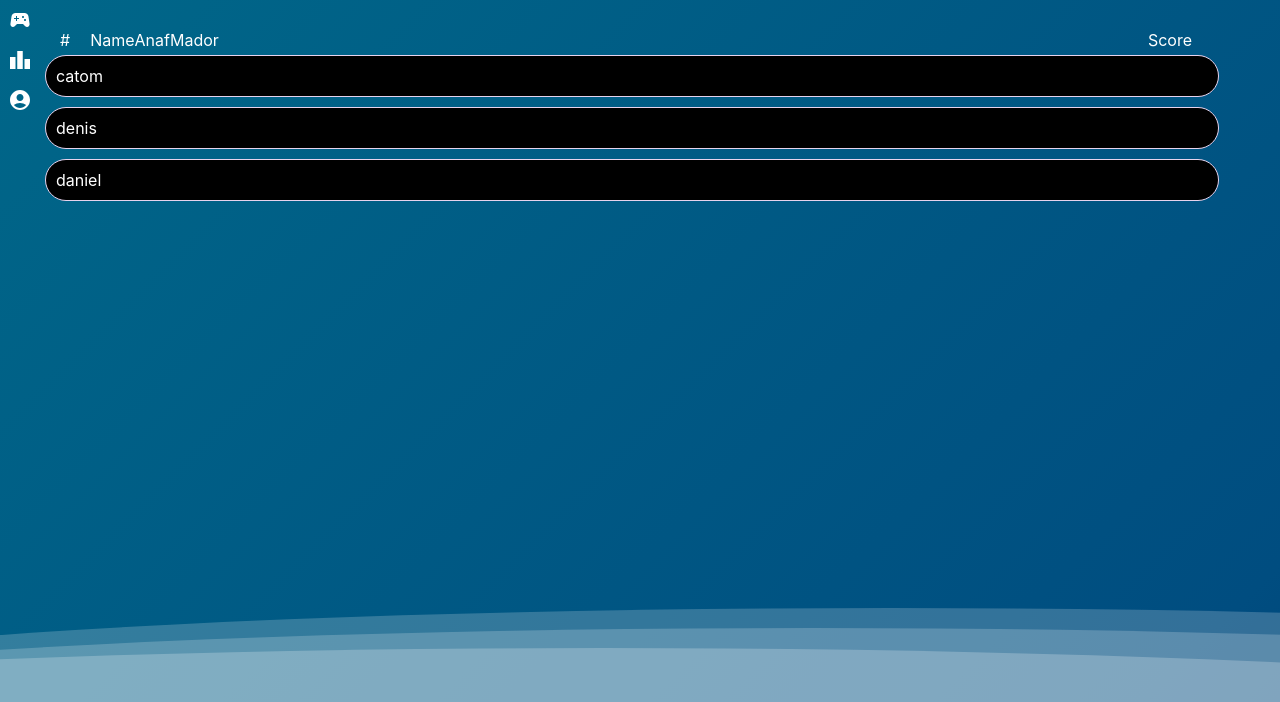
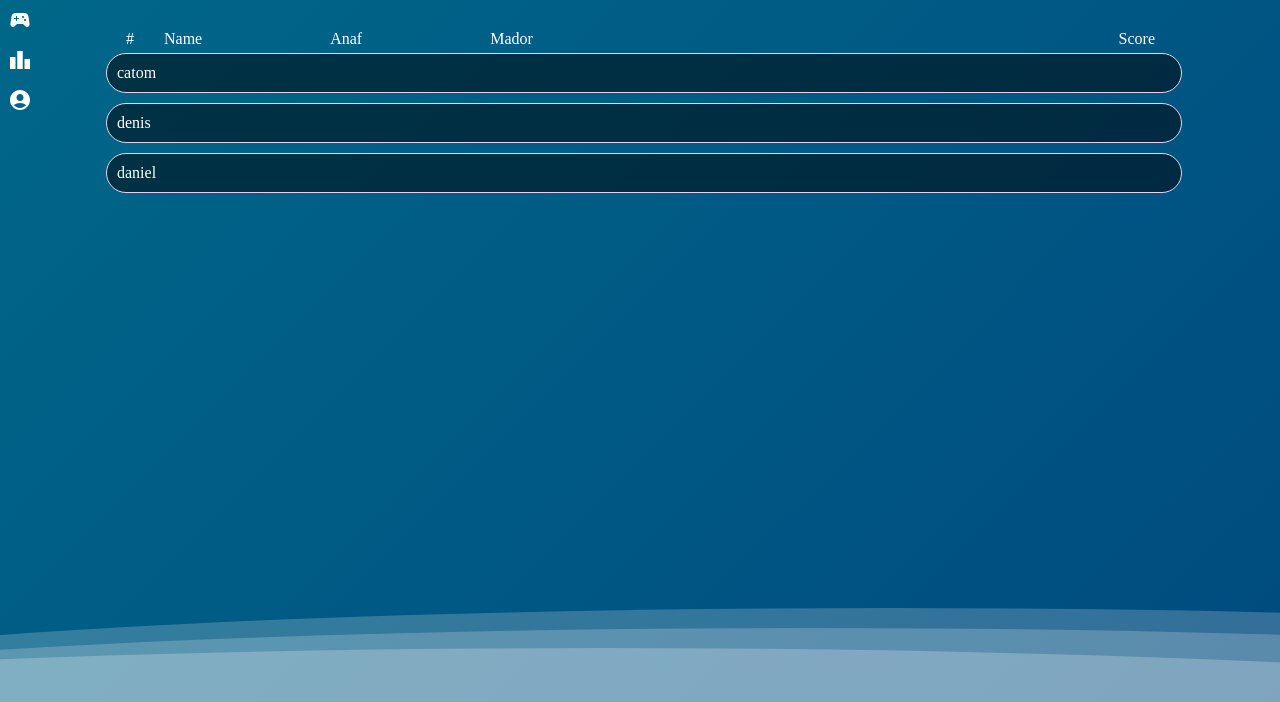
Before and after one commit to idoloven/friv, a React (Create React App) app in the folder frontend/: page /Leaderboard in a window 1280 px wide. Shown: the top 702 px of the page. Built offline with nearby package versions, Linux system fonts and the light colour scheme.

Commit message:
imporoved titles

```diff
--- a/frontend/src/components/leaderBoardElement/LeaderBoardElement.js
+++ b/frontend/src/components/leaderBoardElement/LeaderBoardElement.js
@@ -3,7 +3,7 @@ import React from 'react';
 function LeaderboardElement({player}) {
     const style = {
         leaderboardElementStyle:{
-          backgroundColor: 'black',
+          backgroundColor: 'rgba(0,0,0,0.5)',
           color: 'white',
           borderRadius: '25px',
           display: 'flex',
@@ -13,7 +13,7 @@ function LeaderboardElement({player}) {
           padding: '10px',
           borderWidth: '1px',
           borderColor: '#e7d3ed',
-          borderStyle: 'solid'
+          borderStyle: 'solid',
         }
       }
 
--- a/frontend/src/pages/leaderboard/Leaderboard.js
+++ b/frontend/src/pages/leaderboard/Leaderboard.js
@@ -1,3 +1,4 @@
+import { fontFamily } from "@mui/system";
 import LeaderboardElement from "../../components/leaderBoardElement/LeaderBoardElement";
 
 export default function Home() {
@@ -5,24 +6,32 @@ export default function Home() {
     titels: {
       color: 'white',
       display: 'flex',
-      paddingLeft: '20px',
+      paddingLeft: '25px',
     },
     listStyle: {
       display:'flex',
       flexDirection: 'column',
-      width: '90%',
+      width: '85%',
       paddingTop: '30px',
-    }
+      paddingRight: '5vw',
+      fontFamily: 'Copperplate'
+    },
+    window:{
+      display: 'flex',
+      justifyContent: 'center',
+      width: '100%',
+    },
   }
 
   const players = [{'name':'catom'}, {'name':'denis'}, {'name':'daniel'}]
   return (
+    <div style = {style.window}>
       <div style={style.listStyle}>
         <div style={style.titels}>
           <div>#</div>
-        <div style={{marginLeft:'20px'}}>Name</div>
-        <div>Anaf</div>
-        <div>Mador</div>
+          <div style={{marginLeft:'30px'}}>Name</div>
+          <div style={{marginLeft:'10vw'}}>Anaf</div>
+          <div style={{marginLeft:'10vw'}}>Mador</div>
           <div style={{marginLeft:'auto'}}>Score</div>
         </div>
         {players.map((player) =>
@@ -30,5 +39,6 @@ export default function Home() {
         )}
 
       </div>
+    </div>
   );
 }
```
Lines whose indentation alone changed are shown as unchanged.
